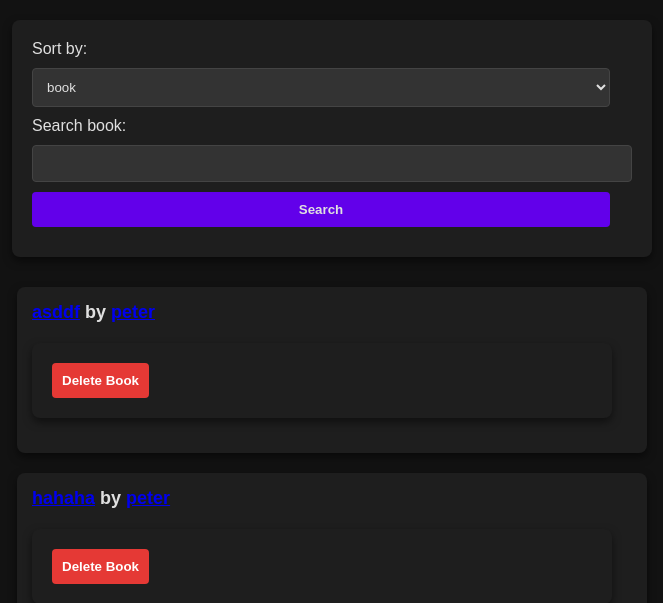
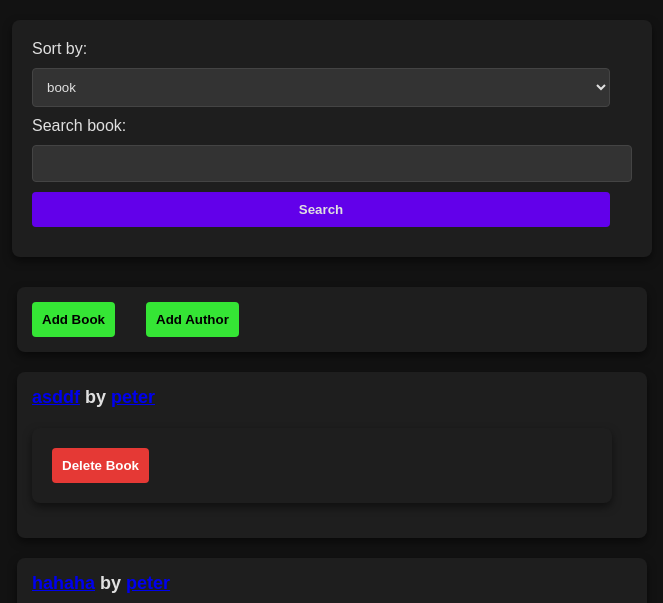
Before and after one commit to keemo09/book-alchemy, a Flask app: page / in a window 1280 px wide. Shown: the top 603 px of the page, without its empty margins (308-971 px from the left). Run offline with Flask 3, Linux system fonts and the light colour scheme; data comes from the database, SQL or seed files in the repository; both versions use the stored data as it was after the commit.

Commit message:
fix sorting issues

```diff
--- a/app.py
+++ b/app.py
@@ -26,11 +26,20 @@
     search_pattern = f"%{keyword}%" if keyword else "%"
 
     # Dispatcher for the specific Sorting query
+    # SORTING_OPTIONS = {
+    #     "book": Book.query.filter(Book.title.like(search_pattern))
+    #     .order_by(Book.title)
+    #     .all(),
+    #     "author": Book.query.join(Author)
+    #     .filter(Book.title.like(search_pattern))
+    #     .order_by(Author.name)
+    #     .all(),
+    # }
     SORTING_OPTIONS = {
-        "book": Book.query.filter(Book.title.like(search_pattern))
+        "book": lambda: Book.query.filter(Book.title.like(search_pattern))
         .order_by(Book.title)
         .all(),
-        "author": Book.query.join(Author)
+        "author": lambda: Book.query.join(Author)
         .filter(Book.title.like(search_pattern))
         .order_by(Author.name)
         .all(),
@@ -39,7 +48,7 @@
     # Checks if a sorting choice value is given
     # If sorting choice given call sorting dispatcher with search pattern.
     if sorting_choice and sorting_choice in SORTING_OPTIONS:
-        books = SORTING_OPTIONS[sorting_choice]
+        books = SORTING_OPTIONS[sorting_choice]()
     else:
         books = Book.query.filter(Book.title.like(search_pattern)).all()
 
--- a/static/styles/home.css
+++ b/static/styles/home.css
@@ -78,6 +78,18 @@
     transition: background-color 0.3s;
 }
 
-button:hover {
-    background-color: #b71c1c; /* Dunklere Akzentfarbe beim Hover-Effekt */
+.addbook-button, .addauthor-button {
+    background-color: #35e535; /* Grüne Akzentfarbe */
+    color: #000000;
+    border: none;
+    padding: 10px;
+    border-radius: 4px;
+    cursor: pointer;
+    font-weight: bold;
+    transition: background-color 0.3s;
+    margin-right: 2em;
 }
+
+.addbook-button:hover, .addauthor-button:hover {
+    background-color: #0e790e; /* Dunklere grüne Akzentfarbe beim Hover-Effekt */
+}
--- a/templates/add_book.html
+++ b/templates/add_book.html
@@ -19,6 +19,7 @@
   <input type="text" id="title" name="title" required>
   <label for="author">Author:</label>
   <select name="author_id" id="author_id">
+    <option value="" selected disabled>Please select a author</option>
     {% for author in authors %}
     <option value="{{ author.id }}">{{ author.name }}</option>
     {% endfor %}
--- a/templates/home.html
+++ b/templates/home.html
@@ -17,6 +17,10 @@
     <input type="text" name="keyword" id="keyword" efaultValue="{keyword}">
     <input type="submit" value="Search">
     </form>
+    <div class="container">
+        <a href="{{ url_for('add_book') }}"><button class="addbook-button">Add Book</button></a>
+        <a href="{{ url_for('add_author') }}"><button class="addauthor-button">Add Author</button></a>
+    </div>
     {% for book in books %}
     <div> <h3><a href="{{url_for('get_book', book_id=book.id)}}">{{ book.title }}</a> by <a href="{{ url_for('get_author', author_id=book.author.id) }}">{{ book.author.name }}</a></h3>
     <form action="{{ url_for('delete_book', book_id=book.id) }}" method="post">
```
Also changed, not shown: data/library.sqlite.
